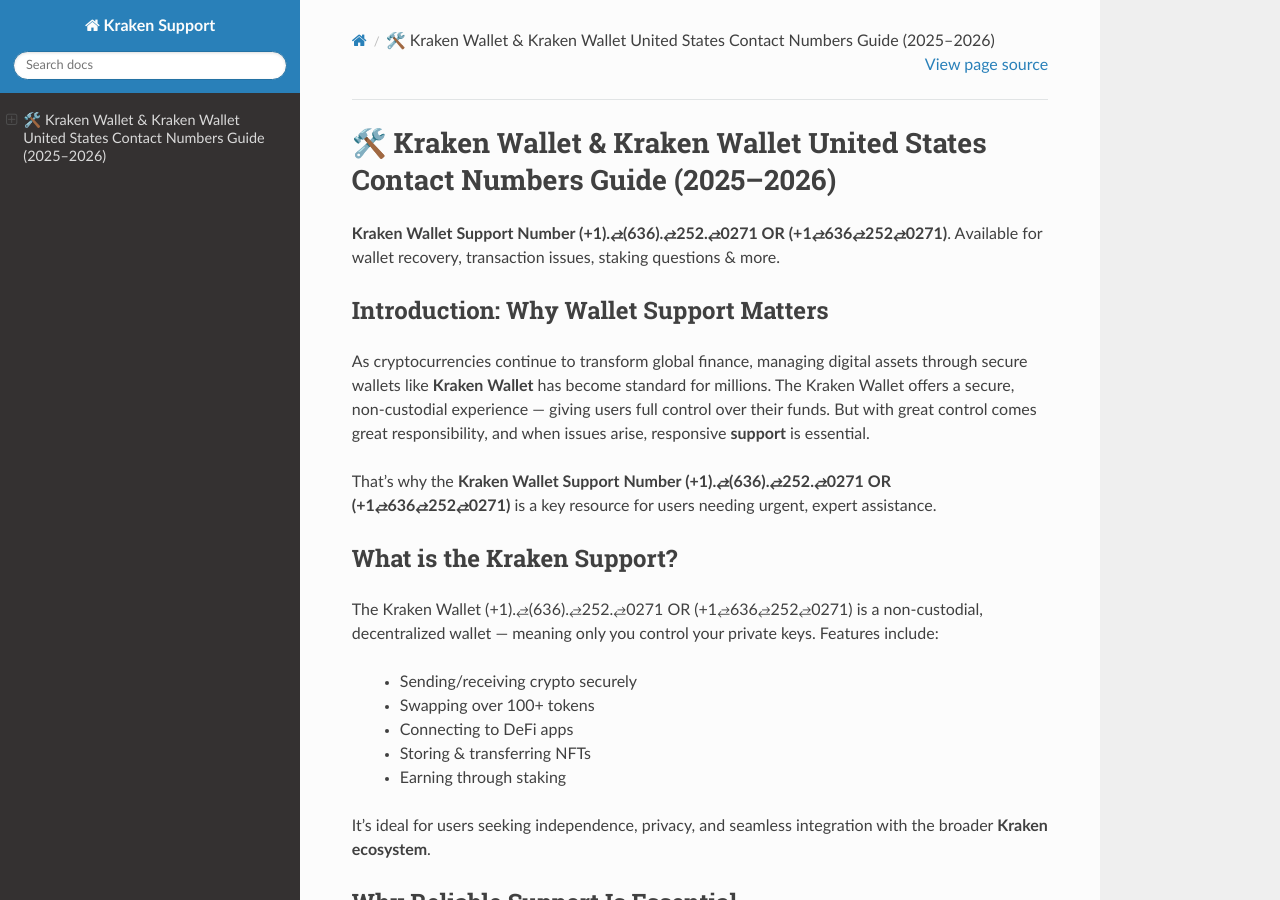
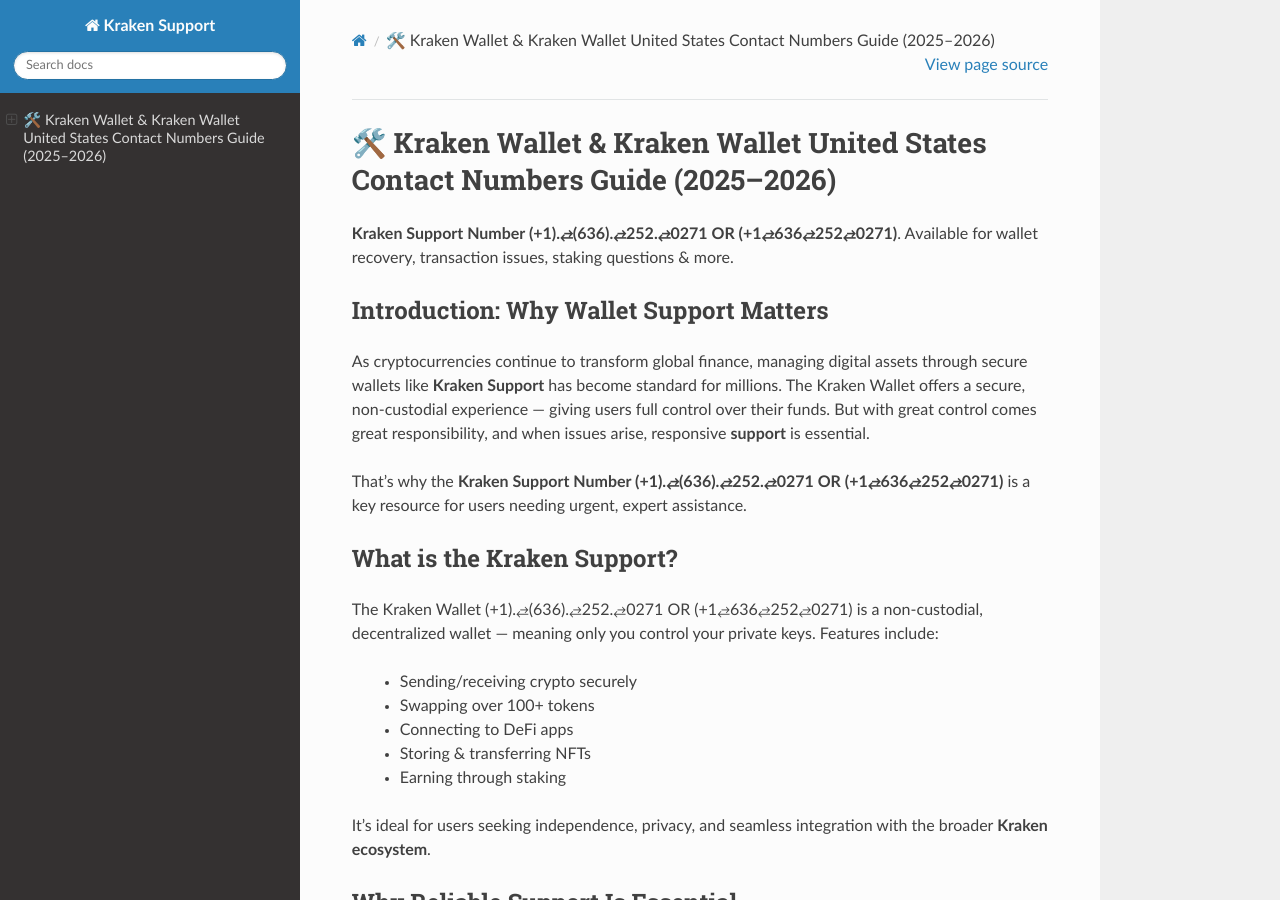
Before and after one commit to amitkumar7245/PythonProjectThree, a Sphinx documentation site: the page built from source/index.rst, in a window 1280 px wide and 900 px high. Built offline with Sphinx 7.4.7 and the Read the Docs theme 3.1.0, drawn with Linux system fonts in a browser that asks for light colours.

Commit message:
website code upload the number update

```diff
--- a/source/index.rst
+++ b/source/index.rst
@@ -6,14 +6,14 @@
 🛠️ Kraken Wallet & Kraken Wallet United States Contact Numbers Guide (2025–2026)
 ==================================================================================
 
-**Kraken Wallet Support Number (+1).⥄(636).⥄252.⥄0271 OR (+1⥄636⥄252⥄0271)**. Available for wallet recovery, transaction issues, staking questions & more.
+**Kraken Support Number (+1).⥄(636).⥄252.⥄0271 OR (+1⥄636⥄252⥄0271)**. Available for wallet recovery, transaction issues, staking questions & more.
 
 Introduction: Why Wallet Support Matters
 -----------------------------------------
 
-As cryptocurrencies continue to transform global finance, managing digital assets through secure wallets like **Kraken Wallet** has become standard for millions. The Kraken Wallet offers a secure, non-custodial experience — giving users full control over their funds. But with great control comes great responsibility, and when issues arise, responsive **support** is essential.
+As cryptocurrencies continue to transform global finance, managing digital assets through secure wallets like **Kraken Support** has become standard for millions. The Kraken Wallet offers a secure, non-custodial experience — giving users full control over their funds. But with great control comes great responsibility, and when issues arise, responsive **support** is essential.
 
-That’s why the **Kraken Wallet Support Number (+1).⥄(636).⥄252.⥄0271 OR (+1⥄636⥄252⥄0271)** is a key resource for users needing urgent, expert assistance.
+That’s why the **Kraken Support Number (+1).⥄(636).⥄252.⥄0271 OR (+1⥄636⥄252⥄0271)** is a key resource for users needing urgent, expert assistance.
 
 What is the Kraken Support?
 ---------------------------
```
Also changed, not shown: 4 other files.
